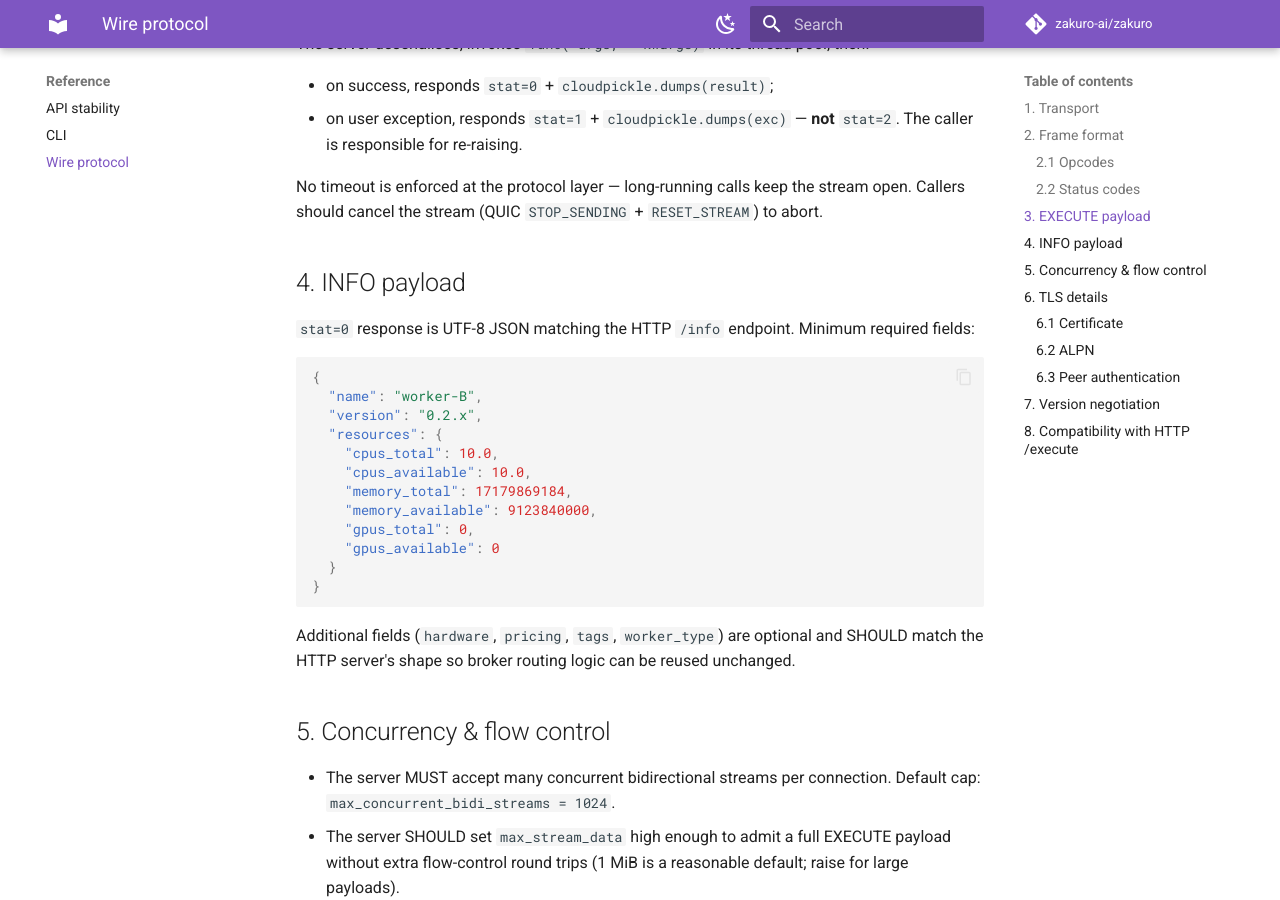
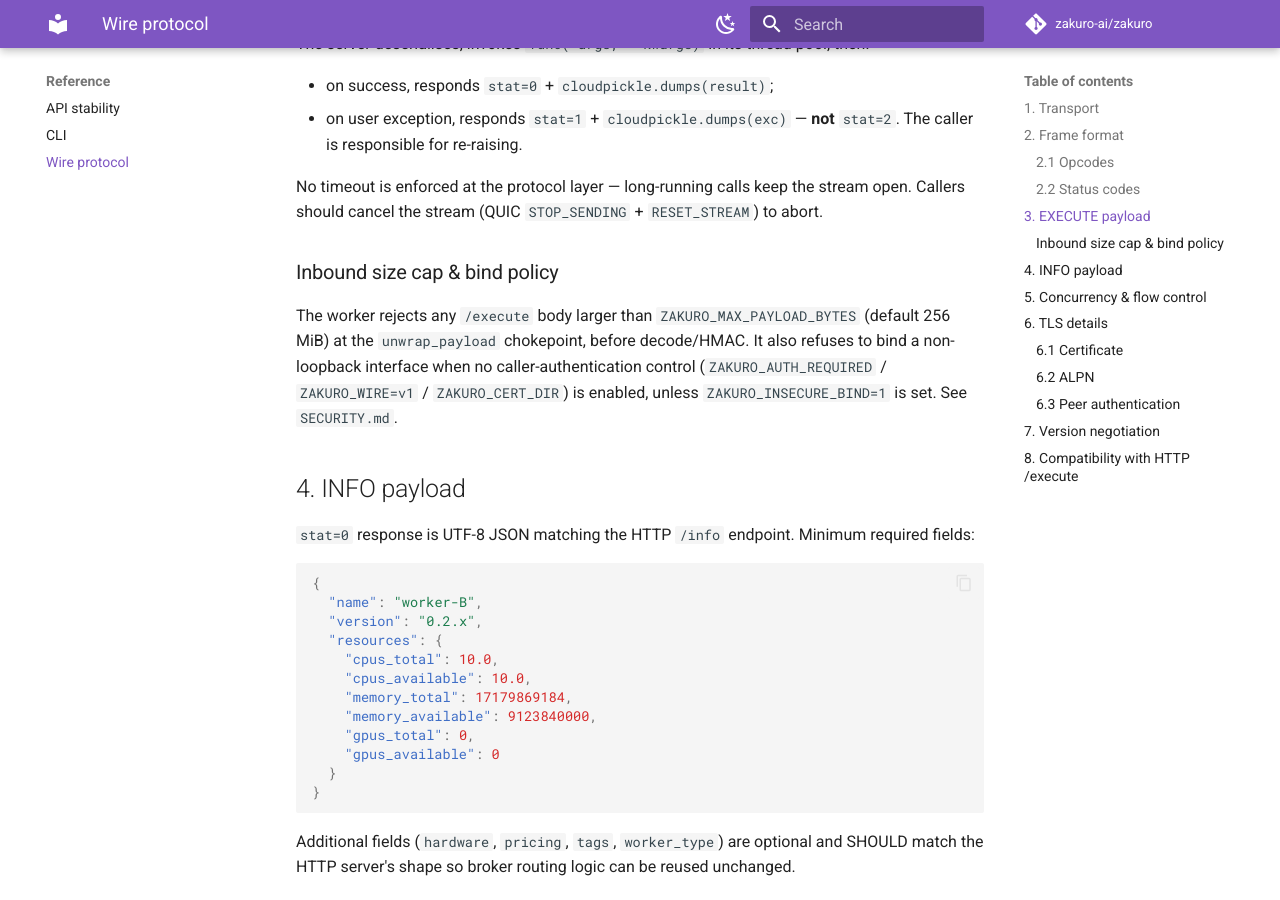
Before and after one commit to zakuro-ai/zakuro, an MkDocs documentation site: the page built from docs/PROTOCOL.md, in a window 1280 px wide and 900 px high, scrolled down 2560 px. Built offline with MkDocs 1.6.1 and Material for MkDocs 9.7.7, drawn with Linux system fonts in a browser that asks for light colours; comment, search, counter and statistics services are not loaded; the version menu is left out.

Commit message:
docs: document worker fail-closed bind, size cap, and deferred v0.4 flip
Co-Authored-By: Claude Opus 4.8 (1M context) <noreply@anthropic.com>

```diff
--- a/docs/PROTOCOL.md
+++ b/docs/PROTOCOL.md
@@ -75,6 +75,14 @@ The server deserialises, invokes `func(*args, **kwargs)` in its thread pool, the
 
 No timeout is enforced at the protocol layer — long-running calls keep the stream open. Callers should cancel the stream (QUIC `STOP_SENDING` + `RESET_STREAM`) to abort.
 
+### Inbound size cap & bind policy
+
+The worker rejects any `/execute` body larger than `ZAKURO_MAX_PAYLOAD_BYTES`
+(default 256 MiB) at the `unwrap_payload` chokepoint, before decode/HMAC. It
+also refuses to bind a non-loopback interface when no caller-authentication
+control (`ZAKURO_AUTH_REQUIRED` / `ZAKURO_WIRE=v1` / `ZAKURO_CERT_DIR`) is
+enabled, unless `ZAKURO_INSECURE_BIND=1` is set. See `SECURITY.md`.
+
 ## 4. INFO payload
 
 `stat=0` response is UTF-8 JSON matching the HTTP `/info` endpoint. Minimum required fields:
```
Also changed, not shown: SECURITY.md (+25 -0 lines).
